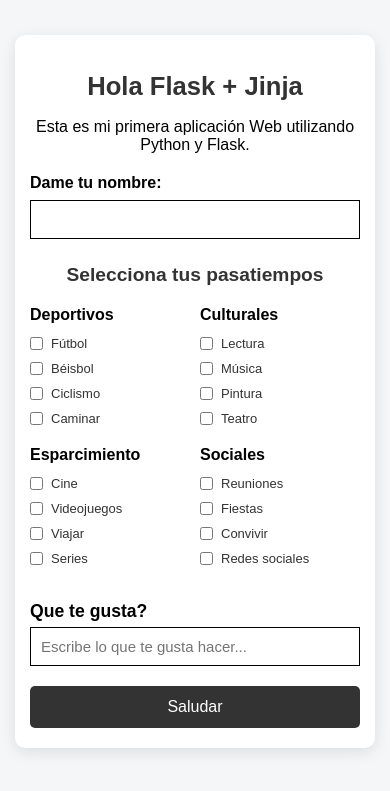
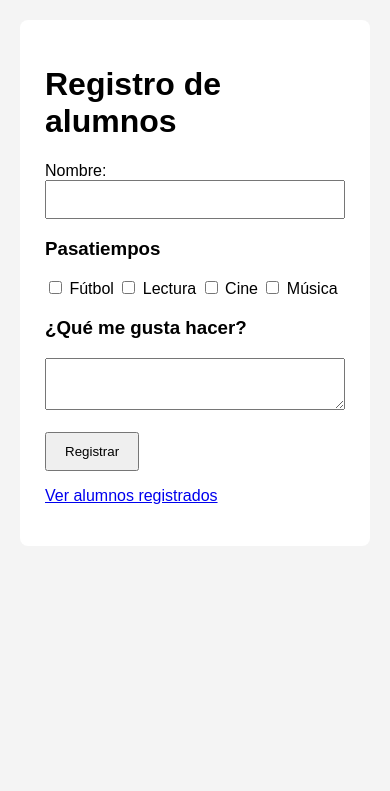
Before and after one commit to JesusRosales70/practica_04_Flask-Postgres, a Flask app: page / in a window 390 px wide. Shown: the top 791 px of the page. Run offline with Flask 3, Linux system fonts and the light colour scheme.

```diff
--- a/app.py
+++ b/app.py
@@ -1,26 +1,50 @@
-# ==========================================================
-# PRÁCTICA 0
-# HOLA MUNDO CON FLASK + JINJA
-# ==========================================================
 from flask import Flask, render_template, request
+import sqlite3
+import os
 
-# Crear la aplicación Flask
 app = Flask(__name__)
 
-# Ruta principal
+# Ruta absoluta de la base de datos
+BASE_DIR = os.path.dirname(os.path.abspath(__file__))
+RUTA_BD = os.path.join(BASE_DIR, "database", "practica.db")
+
+def crear_base_datos():
+    # Se añade la sangría correcta dentro de la función
+    os.makedirs(os.path.join(BASE_DIR, "database"), exist_ok=True)
+    conexion = sqlite3.connect(RUTA_BD)
+    cursor = conexion.cursor()
+    cursor.execute("""
+        CREATE TABLE IF NOT EXISTS alumnos (
+            id INTEGER PRIMARY KEY AUTOINCREMENT,
+            nombre TEXT NOT NULL,
+            pasatiempos TEXT,
+            me_gusta TEXT
+        )
+    """)
+    conexion.commit()
+    conexion.close()
+
 @app.route("/")
 def inicio():
     return render_template("index.html")
 
-# Ruta que recibe el nombre enviado por el formulario
 @app.route("/saludar", methods=["POST"])
-def saludar():
-    # Recuperar los datos cuyo name en HTML coincida
+def f_saludar():
     nombre = request.form["nombre"]
     pasatiempos = request.form.getlist("pasatiempos")
     me_gusta = request.form["me_gusta"]
+    pasatiempos_texto = ", ".join(pasatiempos)
 
-    # Enviar las variables hacia saludar.html
+    conexion = sqlite3.connect(RUTA_BD)
+    cursor = conexion.cursor()
+    cursor.execute("""
+        INSERT INTO alumnos
+        (nombre, pasatiempos, me_gusta)
+        VALUES (?, ?, ?)
+    """, (nombre, pasatiempos_texto, me_gusta))
+    conexion.commit()
+    conexion.close()
+
     return render_template(
         "saludar.html",
         nombre=nombre,
@@ -28,7 +52,22 @@ def saludar():
         me_gusta=me_gusta
     )
 
-# Iniciar el servidor de desarrollo
+@app.route("/alumnos")
+def listar_alumnos():
+    conexion = sqlite3.connect(RUTA_BD)
+    cursor = conexion.cursor()
+    cursor.execute("SELECT * FROM alumnos ORDER BY id")
+    alumnos = cursor.fetchall()
+    conexion.close()
+
+    return render_template(
+        "listar_alumnos.html",
+        alumnos=alumnos
+    )
+
+# Inicializar la base de datos al arrancar
+crear_base_datos()
+
 if __name__ == "__main__":
     app.run(debug=True)
-    #app.run(host="0.0.0.0", port=5000, debug=True)
+    # app.run(host="0.0.0.0", port=5000, debug=True)
--- a/static/css/estilos.css
+++ b/static/css/estilos.css
@@ -1,158 +1,44 @@
-/* ESTILOS GENERALES */
 body {
-    font-family: Arial, Helvetica, sans-serif;
-    background-color: #f4f6f8;
+    font-family: Arial, sans-serif;
     margin: 0;
-    padding: 15px; /* Reducido para pantallas pequeñas */
+    padding: 20px;
+    background: #f4f4f4;
 }
 
-/* CONTENEDOR PRINCIPAL */
 .contenedor {
-    width: 100%;
-    max-width: 600px;
-    margin: 20px auto;
-    background-color: white;
-    padding: 25px 20px; /* Padding adaptable */
-    border-radius: 10px;
-    box-shadow: 0 4px 15px rgba(0, 0, 0, 0.10);
-    text-align: center;
-    box-sizing: border-box;
+    max-width: 900px;
+    margin: auto;
+
+    background: white;
+    padding: 25px;
+    border-radius: 8px;
 }
 
-/* TÍTULOS */
-h1 {
-    color: #333333;
-    font-size: 1.6rem;
-}
-
-h2 {
-    color: #333333;
-    margin-top: 25px;
-    margin-bottom: 15px;
-    font-size: 1.2rem;
-}
-
-/* ETIQUETAS GENERALES */
-label {
-    display: block;
-    font-weight: bold;
-    margin-top: 20px;
-    margin-bottom: 8px;
-    text-align: left;
-}
-
-/* CAJAS DE TEXTO Y TEXTAREA */
 input[type="text"],
 textarea {
     width: 100%;
     padding: 10px;
-    font-size: 15px;
-    border: 1px solid #000000;
-    border-radius: 0;
     box-sizing: border-box;
-    font-family: inherit;
 }
 
-textarea {
-    resize: vertical;
+button {
+    padding: 10px 18px;
+    cursor: pointer;
 }
 
-/* SECCIÓN "QUE TE GUSTA-:" */
-.titulo-gusta {
-    font-weight: bold;
-    font-size: 1.1rem;
-    color: #000000;
-    text-align: left;
-    margin-top: 25px;
-    margin-bottom: 5px;
+table {
+    width: 100%;
+    border-collapse: collapse;
+    margin-top: 20px;
 }
 
-.subtitulo-gusta {
-    display: block;
-    text-align: left;
-    font-size: 0.9rem;
-    color: #333333;
-    margin-bottom: 8px;
-}
-
-/* =============================================
-   PASATIEMPOS RESPONSIVOS (GRID)
-   ============================================= */
-
-/* Vista por defecto en computadoras (4 columnas) */
-.pasatiempos {
-    display: grid;
-    grid-template-columns: repeat(4, 1fr);
-    gap: 15px;
-    margin: 20px 0;
+th,
+td {
+    border: 1px solid #cccccc;
+    padding: 10px;
     text-align: left;
 }
 
-.categoria h3 {
-    margin-top: 0;
-    margin-bottom: 12px;
-    font-size: 1rem;
+th {
     font-weight: bold;
-    color: #000000;
 }
-
-.categoria label {
-    display: flex;
-    align-items: center;
-    gap: 8px;
-    margin-top: 0;
-    margin-bottom: 10px;
-    font-weight: normal;
-    cursor: pointer;
-    font-size: 14px;
-    color: #333333;
-}
-
-.categoria label input[type="checkbox"] {
-    width: auto;
-    margin: 0;
-    cursor: pointer;
-}
-
-/* BOTÓN */
-button {
-    width: 100%;
-    margin-top: 20px;
-    padding: 12px;
-    font-size: 16px;
-    background-color: #333333;
-    color: white;
-    border: none;
-    border-radius: 5px;
-    cursor: pointer;
-}
-
-button:hover {
-    background-color: #555555;
-}
-
-/* ENLACES */
-a {
-    display: inline-block;
-    margin-top: 20px;
-    text-decoration: none;
-}
-
-/* =============================================
-   AJUSTES PARA PANTALLAS MOVILES (TELÉFONOS)
-   ============================================= */
-@media (max-width: 600px) {
-    /* Pasa de 4 columnas a 2 columnas en teléfonos */
-    .pasatiempos {
-        grid-template-columns: repeat(2, 1fr);
-        gap: 10px;
-    }
-
-    .contenedor {
-        padding: 20px 15px;
-    }
-
-    .categoria label {
-        font-size: 13px; /* Tamaño de letra legible en móvil */
-    }
-}
--- a/templates/index.html
+++ b/templates/index.html
@@ -4,139 +4,45 @@
 <head>
     <meta charset="UTF-8">
     <meta name="viewport" content="width=device-width, initial-scale=1.0">
-    <link rel="stylesheet" href="{{ url_for('static',
-filename='css/estilos.css') }}">
-    <title>Hola Flask</title>
+    <title>Práctica 02</title>
+    <link rel="stylesheet" href="{{ url_for('static', filename='css/estilos.css') }}">
 </head>
 
 <body>
     <div class="contenedor">
-        <h1>Hola Flask + Jinja</h1>
-        <p>
-            Esta es mi primera aplicación Web utilizando
-            Python y Flask.
-        </p>
+        <h1>Registro de alumnos</h1>
         <form action="/saludar" method="POST">
-            <!-- =============================================
-NOMBRE
-============================================= -->
-            <label for="nombre">
-                Dame tu nombre:
-            </label>
-            <input type="text" id="nombre" name="nombre" required>
-
-            <!-- =============================================
-PASATIEMPOS
-============================================= -->
-            <h2>Selecciona tus pasatiempos</h2>
-            <div class="pasatiempos">
-                <!-- DEPORTIVOS -->
-                <div class="categoria">
-                    <h3>Deportivos</h3>
+            <label>Nombre:</label>
+            <input type="text" name="nombre" required>
+            <h3>Pasatiempos</h3>
             <label>
                 <input type="checkbox" name="pasatiempos" value="Fútbol">
                 Fútbol
             </label>
             <label>
-                        <input type="checkbox" name="pasatiempos" value="Béisbol">
-
-                        Béisbol
-                    </label>
-                    <label>
-                        <input type="checkbox" name="pasatiempos" value="Ciclismo">
-
-                        Ciclismo
-                    </label>
-                    <label>
-                        <input type="checkbox" name="pasatiempos" value="Caminar">
-
-                        Caminar
-                    </label>
-                </div>
-                <!-- CULTURALES -->
-                <div class="categoria">
-                    <h3>Culturales</h3>
-                    <label>
                 <input type="checkbox" name="pasatiempos" value="Lectura">
-
                 Lectura
             </label>
             <label>
-                        <input type="checkbox" name="pasatiempos" value="Música">
-
-                        Música
-                    </label>
-                    <label>
-                        <input type="checkbox" name="pasatiempos" value="Pintura">
-
-                        Pintura
-                    </label>
-                    <label>
-                        <input type="checkbox" name="pasatiempos" value="Teatro">
-
-                        Teatro
-                    </label>
-                </div>
-                <!-- ESPARCIMIENTO -->
-                <div class="categoria">
-                    <h3>Esparcimiento</h3>
-                    <label>
                 <input type="checkbox" name="pasatiempos" value="Cine">
-
                 Cine
             </label>
             <label>
-                        <input type="checkbox" name="pasatiempos" value="Videojuegos">
-
-                        Videojuegos
+                <input type="checkbox" name="pasatiempos" value="Música">
+                Música
             </label>
-                    <label>
-                        <input type="checkbox" name="pasatiempos" value="Viajar">
-
-                        Viajar
-                    </label>
-                    <label>
-                        <input type="checkbox" name="pasatiempos" value="Series">
-
-                        Series
-                    </label>
-                </div>
-                <!-- SOCIALES -->
-                <div class="categoria">
-                    <h3>Sociales</h3>
-                    <label>
-                        <input type="checkbox" name="pasatiempos" value="Reuniones">
-
-                        Reuniones
-                    </label>
-                    <label>
-                        <input type="checkbox" name="pasatiempos" value="Fiestas">
-
-                        Fiestas
-                    </label>
-
-                    <label>
-                        <input type="checkbox" name="pasatiempos" value="Convivir">
-
-                        Convivir
-                    </label>
-                    <label>
-                        <input type="checkbox" name="pasatiempos" value="Redes sociales">
-
-                        Redes sociales
-                    </label>
-                </div>
-            </div>
-            <!-- =============================================
-              TEXTO LIBRE
-            ============================================= -->
-            <label for="me_gusta" class="titulo-gusta">Que te gusta?</label>
-            <input type="text" id="me_gusta" name="me_gusta" placeholder="Escribe lo que te gusta hacer...">
-
+            <h3>¿Qué me gusta hacer?</h3>
+            <textarea name="me_gusta" maxlength="30" required></textarea>
+            <br><br>
             <button type="submit">
-                Saludar
+                Registrar
             </button>
         </form>
+        <p>
+            <a href="/alumnos">
+                Ver alumnos registrados
+            </a>
+        </p>
     </div>
 </body>
 
```
Also changed, not shown: templates/listar_alumnos.html (added, +40 -0 lines), templates/saludar.html (+9 -14 lines), database/practica.db (added). Lines whose indentation alone changed are shown as unchanged.
